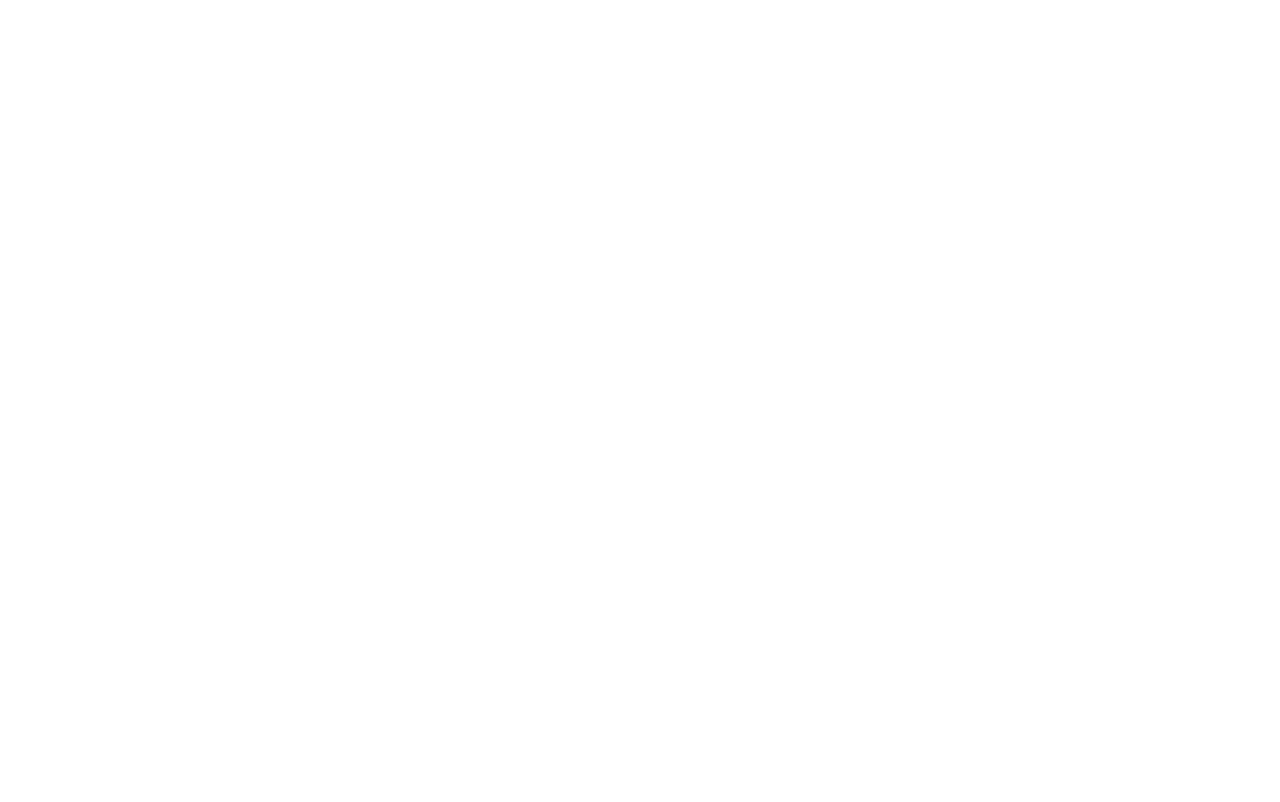
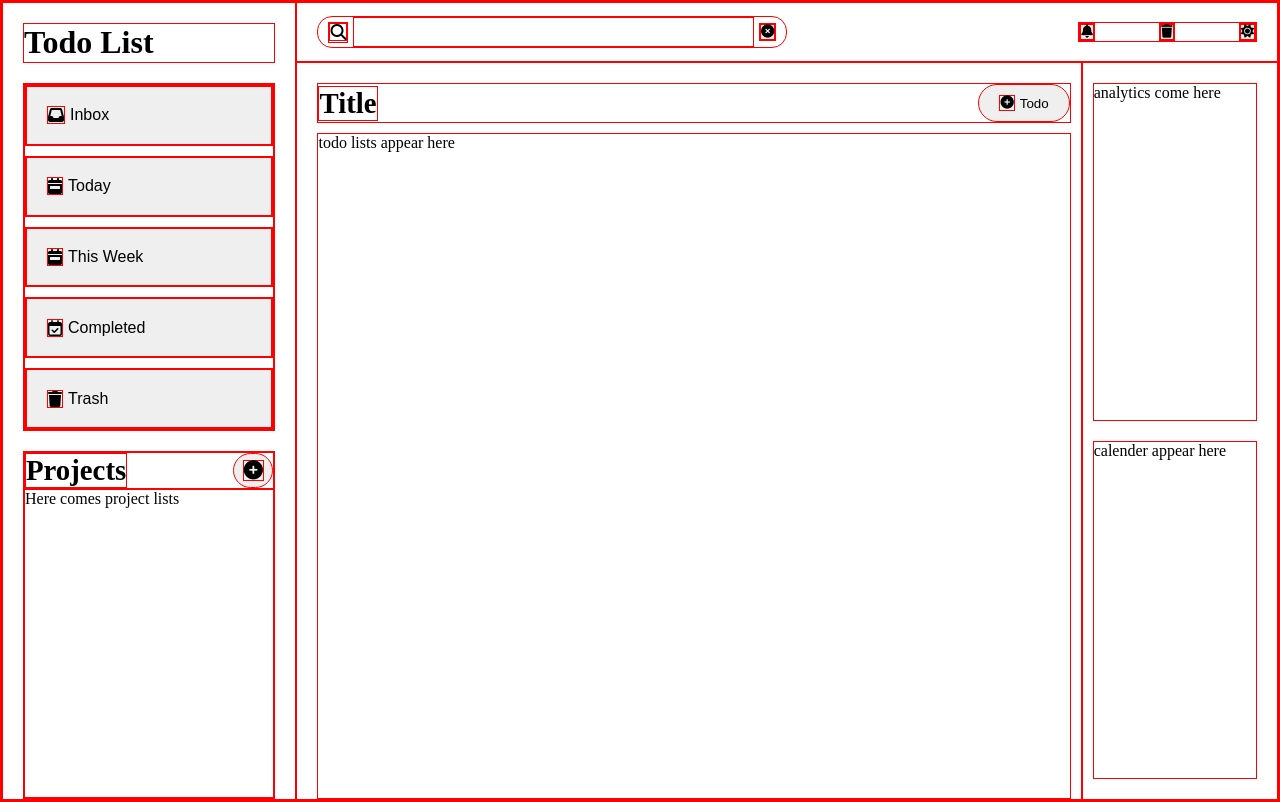
Before and after one commit to abhirup-2005/todo-list, a website built with webpack: page src/template.html in a window 1280 px wide. Built offline with nearby package versions, Linux system fonts and the light colour scheme.

Commit message:
Create Skeleton Layout

```diff
--- a/src/style.css
+++ b/src/style.css
@@ -2,6 +2,7 @@
     box-sizing: border-box;
     margin: 0;
     padding: 0;
+    border: red solid 1px;
 }
 :root {
     --bg-color : #ffffff;
@@ -9,4 +10,135 @@
 
 body {
     background-color: var(--bg-color);
+    display: grid;
+    grid-template-columns: 1.5fr 4fr 1fr;
+    grid-template-rows: 60px 1fr;
+    height: 100vh;
 }
+
+#left-sidebar {
+    grid-column: 1/2;
+    grid-row: 1/-1;
+    display: grid;
+    grid-template-columns: 1fr;
+    grid-template-rows: 40px 1fr 1fr;
+    padding: 20px 20px 0 20px;
+    gap: 20px;
+}
+
+#left-sidebar > h1 {
+    font-size: 2rem;
+}
+
+header {
+    grid-column: 2/-1;
+    grid-row: 1/2;
+
+    display: flex;
+    justify-content: space-between;
+    gap: 20px;
+    align-items: center;
+    padding: 20px;
+}
+#main {
+    grid-column: 2/3;
+    grid-row: 2/-1;
+
+    display: grid;
+    grid-template-columns: 1fr;
+    grid-template-rows: 40px 1fr;
+    padding: 20px 10px 0 20px;
+    gap: 10px;
+}
+#right-sidebar {
+    grid-column: 3/-1;
+    grid-row: 2/-1;
+
+    display: grid;
+    grid-template-columns: 1fr;
+    grid-template-rows: repeat(2, 1fr);
+    padding: 20px 20px 20px 10px;
+    gap: 20px;
+}
+#projects {
+    display: grid;
+    grid-template-columns: 1fr;
+    grid-template-rows: min-content 1fr;
+}
+
+#projects > .header{
+    display: flex;
+    justify-content: space-between;
+}
+
+#projects h2 {
+    font-size: 1.8rem;
+}
+
+.search {
+    width: max(50%, 400px);
+    display: flex;
+    align-items: center;
+    gap: 5px;
+    border-radius: 15px;
+    padding: 0 10px;
+}
+
+.search input{
+    flex: 1;
+    height: 30px;
+}
+
+#main > .header {
+    display: flex;
+    justify-content: space-between;
+    align-items: center;
+}
+
+#main .title {
+    font-size: 1.8rem;
+}
+
+header > .right-section {
+    display: flex;
+    gap: 5vw;
+    align-items: center;
+}
+
+#views > ol {
+    height: 100%;
+    display: grid;
+    grid-template-columns: 1fr;
+    grid-auto-rows: 1fr;
+    gap: 10px;
+    list-style: none;
+}
+
+#views button {
+    width: 100%;
+    height: 100%;
+    display: flex;
+    align-items: center;
+    gap: 5px;
+    align-items: center;
+    padding: 10px 20px;
+    font-size: 1rem;
+}
+
+#add-todo {
+    height: 100%;
+    display: flex;
+    align-items: center;
+    gap: 5px;
+    padding: 10px 20px;
+    border-radius: 20px;
+}
+
+#add-project {
+    width: 40px;
+    border-radius: 20px;
+    display: flex;
+    align-items: center;
+    justify-content: center;
+    font-size: 1.2rem;
+}
--- a/src/template.html
+++ b/src/template.html
@@ -1,11 +1,64 @@
 <!DOCTYPE html>
 <html lang="en">
+
 <head>
     <meta charset="UTF-8">
     <meta name="viewport" content="width=device-width, initial-scale=1.0">
     <title>ToDo List</title>
+    <link rel="stylesheet" href="https://cdnjs.cloudflare.com/ajax/libs/font-awesome/6.7.2/css/all.min.css">
 </head>
+
 <body>
+    <section id="left-sidebar">
+        <h1>Todo List</h1>
+        <div id="views">
+            <ol>
+                <li id="inbox"><button><i class="fa-solid fa-inbox"></i>Inbox</button></li>
+                <li id="Today-todo"><button><i class="fa-solid fa-calendar-week"></i>Today</button></li>
+                <li id="upcoming-todo"><button><i class="fa-solid fa-calendar-week"></i>This Week</button></li>
+                <li id="completed-todo"><button><i class="fa-regular fa-calendar-check"></i>Completed</button></li>
+                <li id="trash"><button><i class="fa-solid fa-trash"></i>Trash</button></li>
+            </ol>
+        </div>
+        <div id="projects">
+            <div class="header">
+                <h2>Projects</h2>
+                <button id="add-project"><i class="fa-solid fa-circle-plus"></i></button>
+            </div>
+            <ol>
+                Here comes project lists
+            </ol>
+        </div>
+    </section>
+    <header>
+        <form class="search">
+            <label for="searchbar"><i class="fa-solid fa-magnifying-glass"></i></label>
+            <input type="text" id="searchbar">
+            <button type="reset"><i class="fa-solid fa-circle-xmark"></i></button>
+        </form>
+        <div class="right-section">
+            <button class="notification"><i class="fa-solid fa-bell"></i></button>
+            <button class="trash"><i class="fa-solid fa-trash"></i></button>
+            <button class="theme-toggle"><i class="fa-solid fa-sun"></i></button>
+        </div>
+    </header>
+    <section id="main">
+        <div class="header">
+            <h2 class="title">Title</h2>
+            <button id="add-todo"><i class="fa-solid fa-circle-plus"></i>Todo</button>
+        </div>
+        <div class="container">
+            todo lists appear here
+        </div>
+    </section>
+    <section id="right-sidebar">
+        <section id="analytics">
+            analytics come here
+        </section>
+        <section id="calander">
+            calender appear here
+        </section>
+    </section>
+</body>
 
-</body>
 </html>
```
